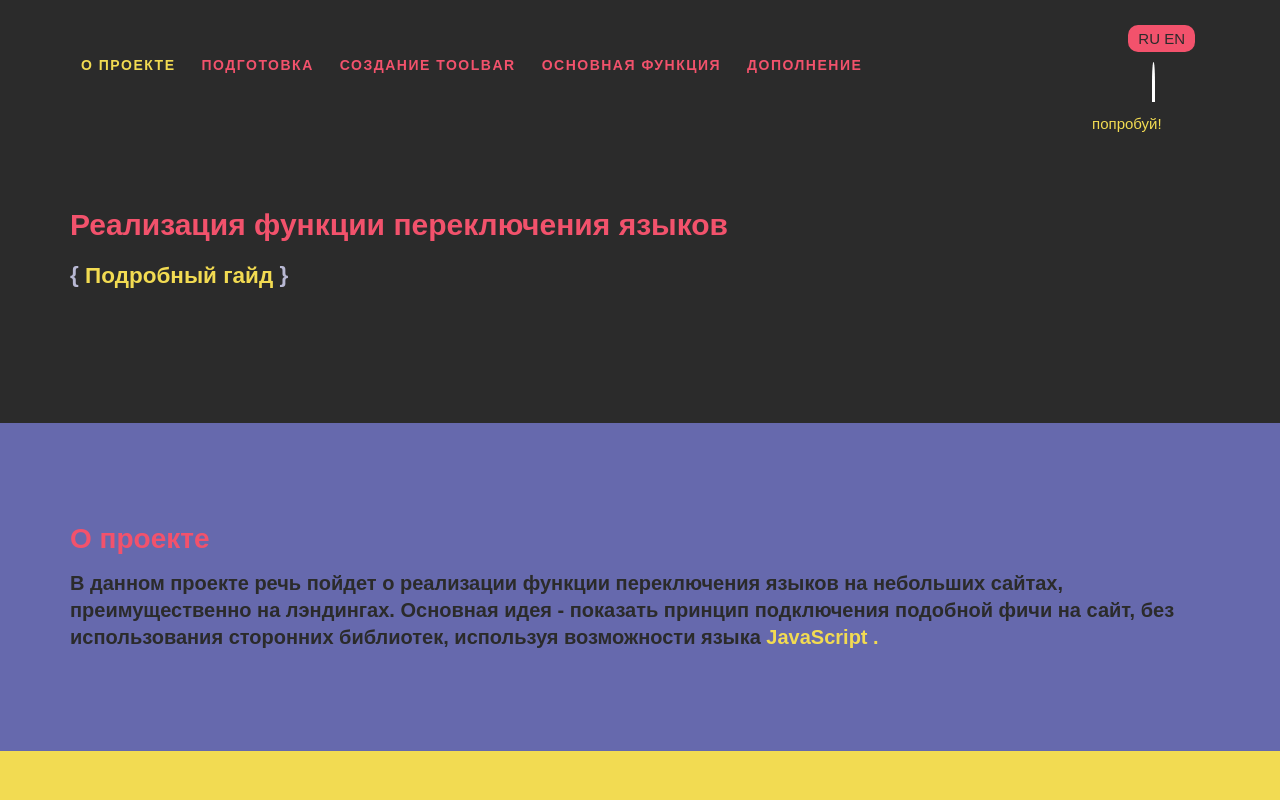
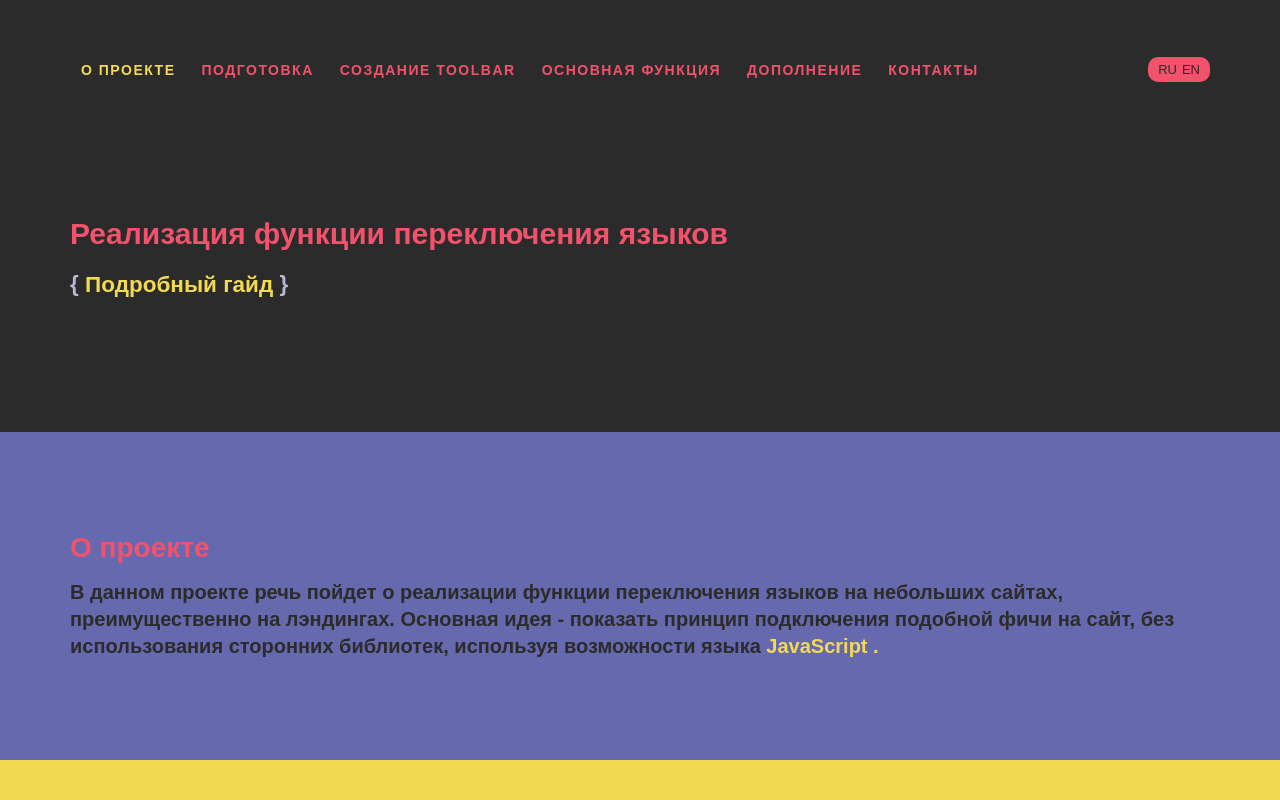
Before and after one commit to DennyMaverick/Language-switcher-s-function, a plain HTML site: page index.html in a window 1280 px wide. Shown: the top 800 px of the page. Drawn offline with Linux system fonts and the light colour scheme.

Commit message:
Доработка навигационного меню

```diff
--- a/css/style.css
+++ b/css/style.css
@@ -117,14 +117,30 @@ a:focus {
   color: #fff;
 }
 
-.header__inner {
-  position: relative;
+.header__top {
+  display: -webkit-box;
+  display: -ms-flexbox;
+  display: flex;
+  -webkit-box-align: center;
+  -ms-flex-align: center;
+  align-items: center;
+  -webkit-box-pack: justify;
+  -ms-flex-pack: justify;
+  justify-content: space-between;
+  padding-top: 5.7rem;
 }
 
 .header__toolbar {
-  position: absolute;
-  right: 3rem;
-  top: 2.5rem;
+  display: -webkit-box;
+  display: -ms-flexbox;
+  display: flex;
+  -webkit-box-pack: justify;
+  -ms-flex-pack: justify;
+  justify-content: space-between;
+}
+
+.header__inner {
+  position: relative;
 }
 
 .header__info {
@@ -160,7 +176,15 @@ a:focus {
 }
 
 .header__nav {
-  padding-top: 5.7rem;
+  display: -webkit-box;
+  display: -ms-flexbox;
+  display: flex;
+  -webkit-box-align: center;
+  -ms-flex-align: center;
+  align-items: center;
+  -webkit-box-pack: justify;
+  -ms-flex-pack: justify;
+  justify-content: space-between;
 }
 
 .header__nav-menu {
@@ -248,31 +272,12 @@ a:focus {
   color: #2b2b2b;
   border-radius: 1rem;
   padding: .5rem 1rem;
+  font-size: 1.3rem;
 }
 
 .toolbar--active {
   font-weight: 600;
   text-decoration: underline;
-}
-
-.toolbar::after {
-  cursor: default;
-  content: "";
-  position: absolute;
-  bottom: -5rem;
-  right: 4rem;
-  width: .3rem;
-  height: 4rem;
-  border-radius: 50% 50% 0 0;
-  border: 1px dashed #fff;
-  background-color: #fff;
-}
-
-.toolbar__note {
-  color: #f2db52;
-  position: absolute;
-  bottom: -8rem;
-  right: 50%;
 }
 
 .toolbar__item {
@@ -282,6 +287,10 @@ a:focus {
 
 .toolbar__item:hover {
   color: #fff;
+}
+
+.toolbar__item+.toolbar__item {
+  margin-left: .5rem;
 }
 
 .about {
@@ -380,8 +389,8 @@ a:focus {
 }
 
 .footer {
-  padding-top: 10rem;
-  padding-bottom: 10rem;
+  padding-top: 5.7rem;
+  padding-bottom: 5rem;
   background-color: #2b2b2b;
   color: #fff;
 }
@@ -588,7 +597,25 @@ a:focus {
 
 }
 
+@media (max-width: 1200px) {
+  .nav__item {
+    font-size: 1.2rem;
+  }
+
+@supports (-webkit-appearance:none) {
+
+}
+}
+
 @media (max-width: 992px) {
+  .header__top {
+    padding-top: 2.5rem;
+  }
+
+  .header__toolbar {
+    margin-left: auto;
+  }
+
   .header__nav {
     padding: 0;
   }
@@ -721,15 +748,6 @@ a:focus {
     padding: .5rem .7rem;
   }
 
-  .toolbar::after {
-    display: none;
-  }
-
-  .toolbar__note {
-    right: 20%;
-    bottom: -4rem;
-  }
-
   .about {
     padding-top: 5rem;
     padding-bottom: 5rem;
--- a/index.html
+++ b/index.html
@@ -19,6 +19,7 @@
             <div class="header__menu-burger menu-burger">
                 <span class="menu-burger__item"></span>
             </div>
+            <div class="header__top">
                 <nav class="header__nav nav">
                     <button class="nav__close close-button">
                         <span class="lang-close-button">закрыть</span>
@@ -49,13 +50,19 @@
                                 Дополнение
                             </a>
                         </li>
+                        <li class="nav__item">
+                            <a class="nav__link lang-contacts-nav-title" href="#footer">
+                                Контакты
+                            </a>
+                        </li>
                     </ul>
                 </nav>
                 <div class="header__toolbar toolbar">
                     <span class="toolbar__item" data-lang="ru">RU</span>
                     <span class="toolbar__item" data-lang="en">EN</span>
-                <div class="toolbar__note lang-try-it">попробуй!</div>
                 </div>
+            </div>
+
             <div class="header__info">
                 <h1 class="header__title lang-header-title" data-aos="zoom-in" data-aos-delay="1500" data-aos-duration="2000" data-aos-offset="0">
                     Реализация функции переключения языков
@@ -299,7 +306,7 @@
             </div>
         </section>
     </main>
-    <footer class="footer">
+    <footer class="footer" id="footer">
         <div class="footer__inner container">
             <div class="footer__row">
                 <div class="footer__left-side">
```
Also changed, not shown: css/style.min.css, js/main.js. Lines whose indentation alone changed are shown as unchanged.
